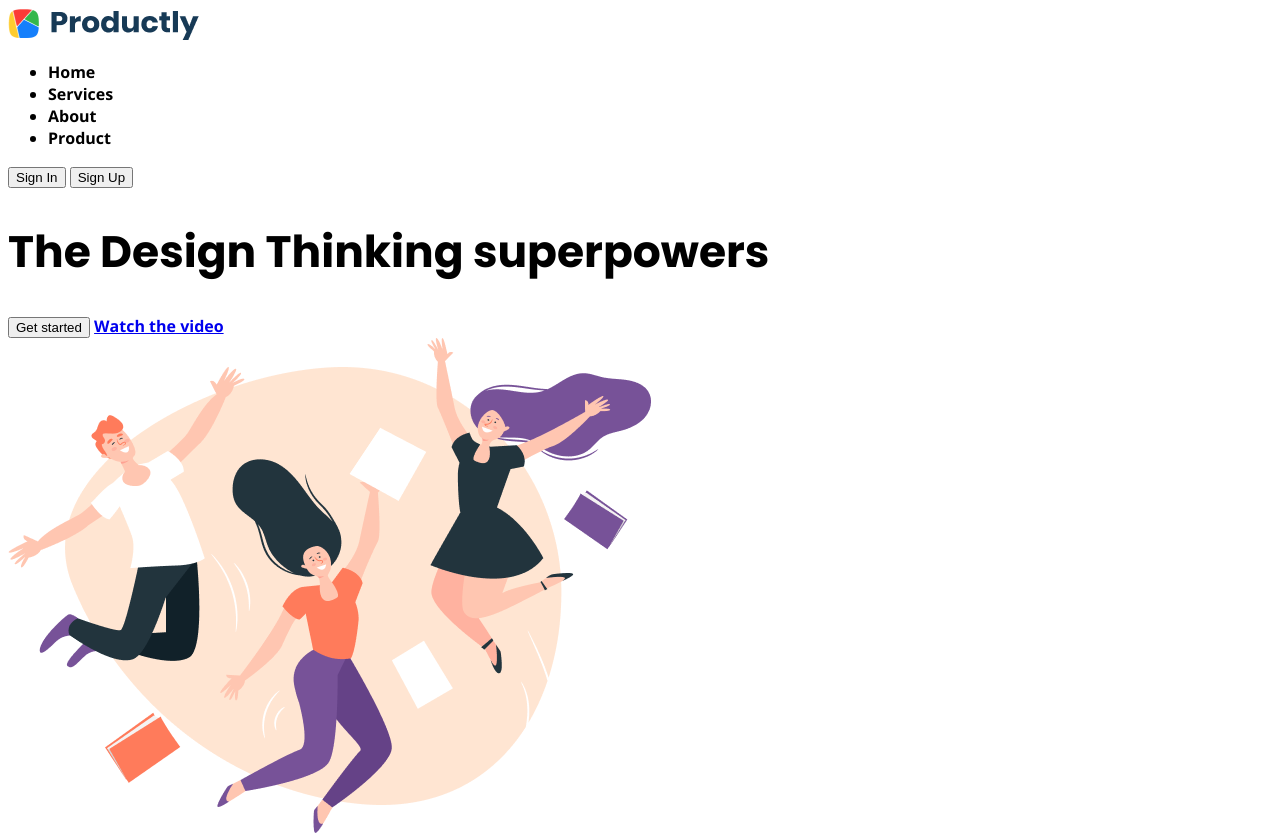
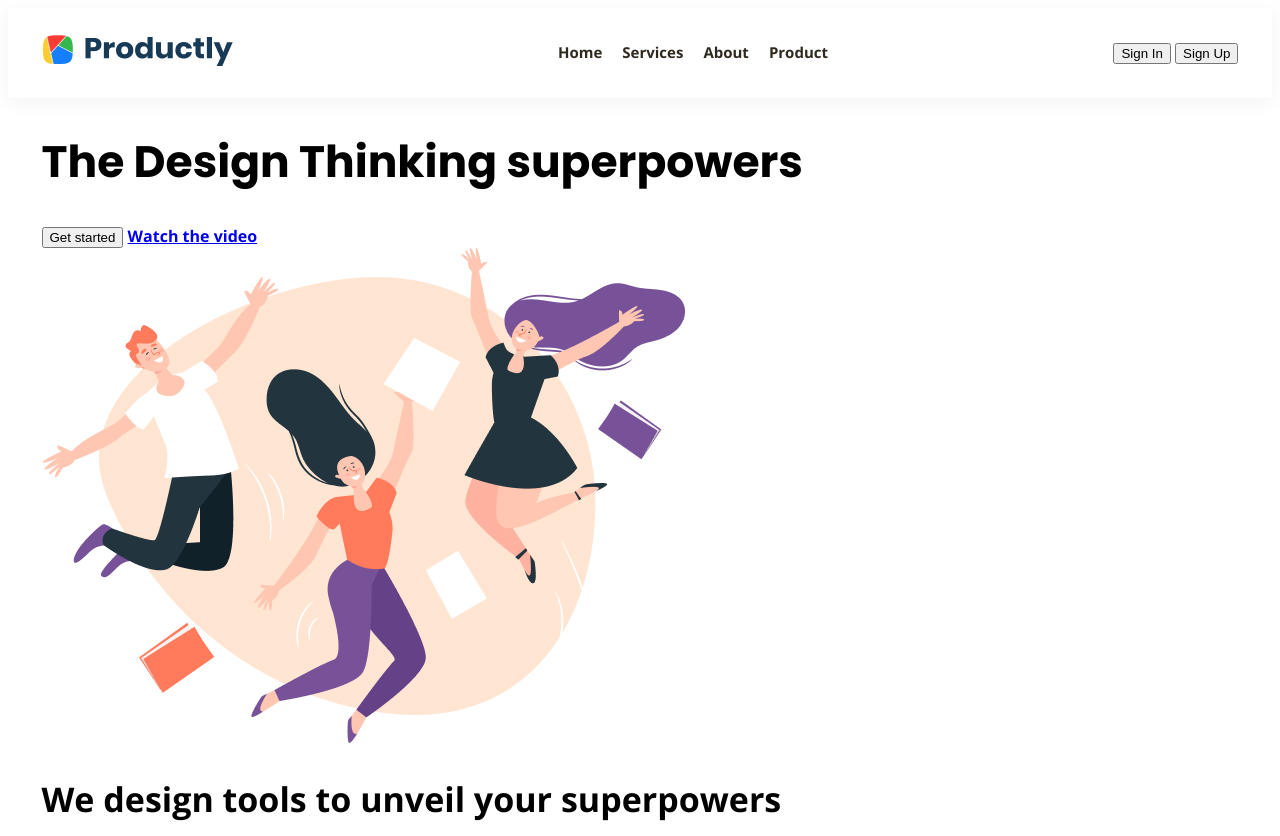
Before and after one commit to vidget38/productly, a website: page index.html in a window 1280 px wide. Shown: the top 836 px of the page. Drawn offline with nearby package versions, Linux system fonts and the light colour scheme; files that its build step writes are made by us from their sources.

Commit message:
feat: add styles for header

```diff
--- a/index.html
+++ b/index.html
@@ -7,19 +7,19 @@
     <link rel="preconnect" href="https://fonts.googleapis.com">
     <link rel="preconnect" href="https://fonts.gstatic.com" crossorigin>
     <link href="https://fonts.googleapis.com/css2?family=Open+Sans:ital,wght@0,700;1,400&family=Poppins:wght@400;700&display=swap" rel="stylesheet">
-    <link rel="stylesheet" href="css/style.css">
+    <link rel="stylesheet" href="sass/style.css">
     <title>Friday Live Coding</title>
 </head>
 <body>
     <header class="header">
-        <div class="wrapper">
+        <div class="wrapper header__wrapper">
             <a class="logo" href="#"><img src="img/logo.png" alt="Productly LLC"></a>
             <nav class="header__navigation">
                 <ul class="navigation">
-                    <li class="nav-link">Home</li>
-                    <li class="nav-link">Services</li>
-                    <li class="nav-link">About</li>
-                    <li class="nav-link">Product</li>
+                    <li class="navigation__link"><a href="#">Home</a></li>
+                    <li class="navigation__link"><a href="#">Services</a></li>
+                    <li class="navigation__link"><a href="#">About</a></li>
+                    <li class="navigation__link"><a href="#">Product</a></li>
                 </ul>
             </nav>
             <div class="header__buttons">
@@ -89,6 +89,8 @@
             <div class="strategies__tags tags">
                 <span class="tag tag_selected">All</span>
                 <span class="tag tag_bordered">Art</span>
+                <span class="tag tag_bordered">Culture</span>
+                <span class="tag tag_bordered">Design</span>
             </div>
             <div class="layout-3-column">
                 <article class="strategy block-shadowed">
@@ -115,7 +117,7 @@
                         <span class="tag tag_colored">Art</span>
                     </div>
                 </article>
-                <article class="strategy block-shadowed">
+                <article class="strategy strategy_wide block-shadowed">
                     <img src="img/strategies/business.jpg" alt="strategy">
                     <h3 class="strategy__name">Success Steps For Your Personal Or Business Life Plus Funny Image on the Back</h3>
                     <div class="strategies__tags tags">
--- a/sass/abstract/_constants.scss
+++ b/sass/abstract/_constants.scss
@@ -6,6 +6,7 @@ $color-tag: #f5f5f5;
 $color-text: #544837;
 $color-heading: #2f281e;
 $color-border: #d7d7d7;
+$color-light: #ffffff;
 
 $color-violet: #7752be;
 $color-yellow: #fab005;
--- /dev/null
+++ b/sass/components/_contact-us.scss
@@ -0,0 +1,3 @@
+.contact-us {
+    background: $color-background;
+}
--- /dev/null
+++ b/sass/layouts/_header.scss
@@ -0,0 +1,28 @@
+.header {
+    background: $color-light;
+    box-shadow: 0px 4px 20px rgba(0, 0, 0, 0.05);
+    padding: 15px 0 17px 0;
+}
+
+.header__wrapper {
+    display: flex;
+    align-items: center;
+    justify-content: space-between;
+}
+
+.navigation {
+    display: flex;
+    font-size: 1.5rem;
+    line-height: 2.8rem;
+}
+
+.navigation__link {
+    list-style: none;
+    padding: 0 10px;
+    cursor: pointer;
+}
+
+.navigation__link a {
+    text-decoration: none;
+    color: $color-heading;
+}
--- a/sass/layouts/_wrapper.scss
+++ b/sass/layouts/_wrapper.scss
@@ -0,0 +1,4 @@
+.wrapper {
+    max-width: $content-width;
+    margin: auto;
+}
--- a/sass/style.scss
+++ b/sass/style.scss
@@ -1,3 +1,9 @@
+@import "abstract/constants";
 @import "base/base";
-@import "abstract/constants";
+
+//Layouts
 @import "layouts/wrapper";
+@import "layouts/header";
+
+// Components
+@import "components/contact-us";
```
Also changed, not shown: sass/style.css, 1 other file.
